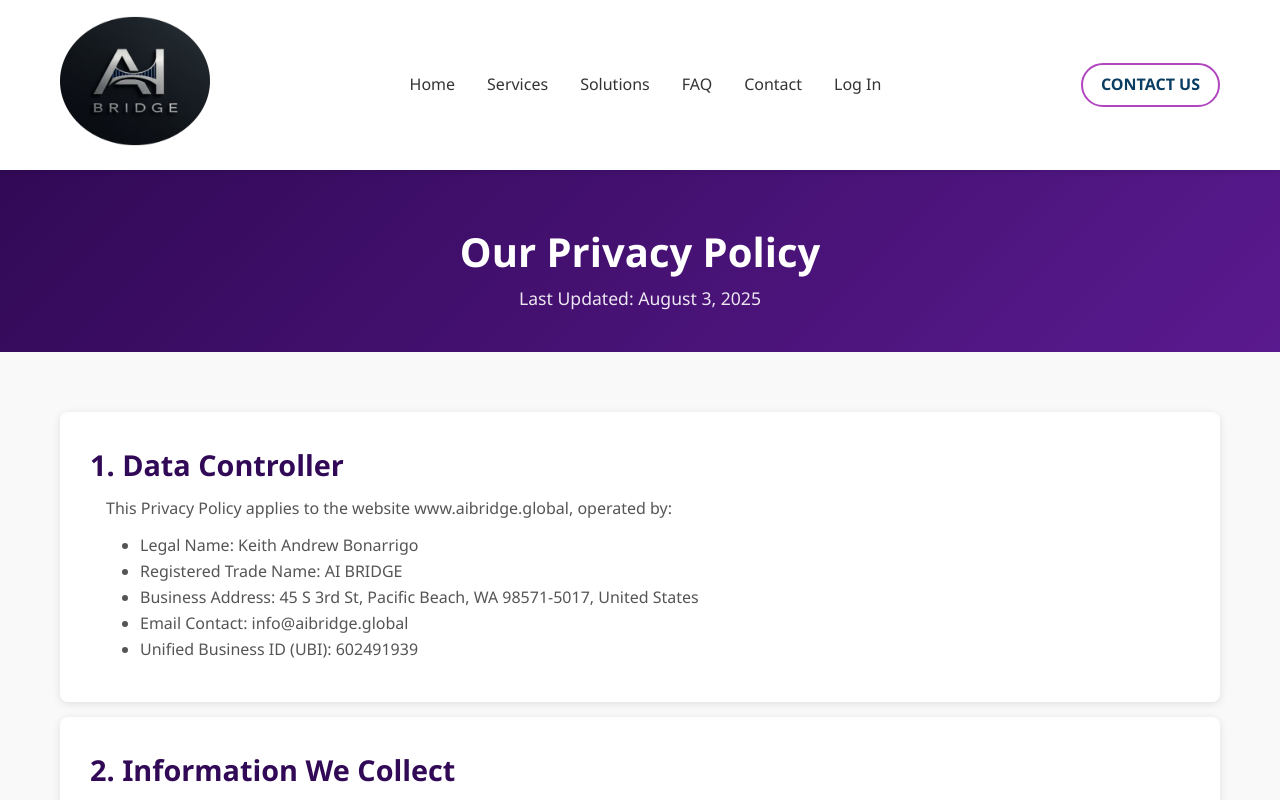
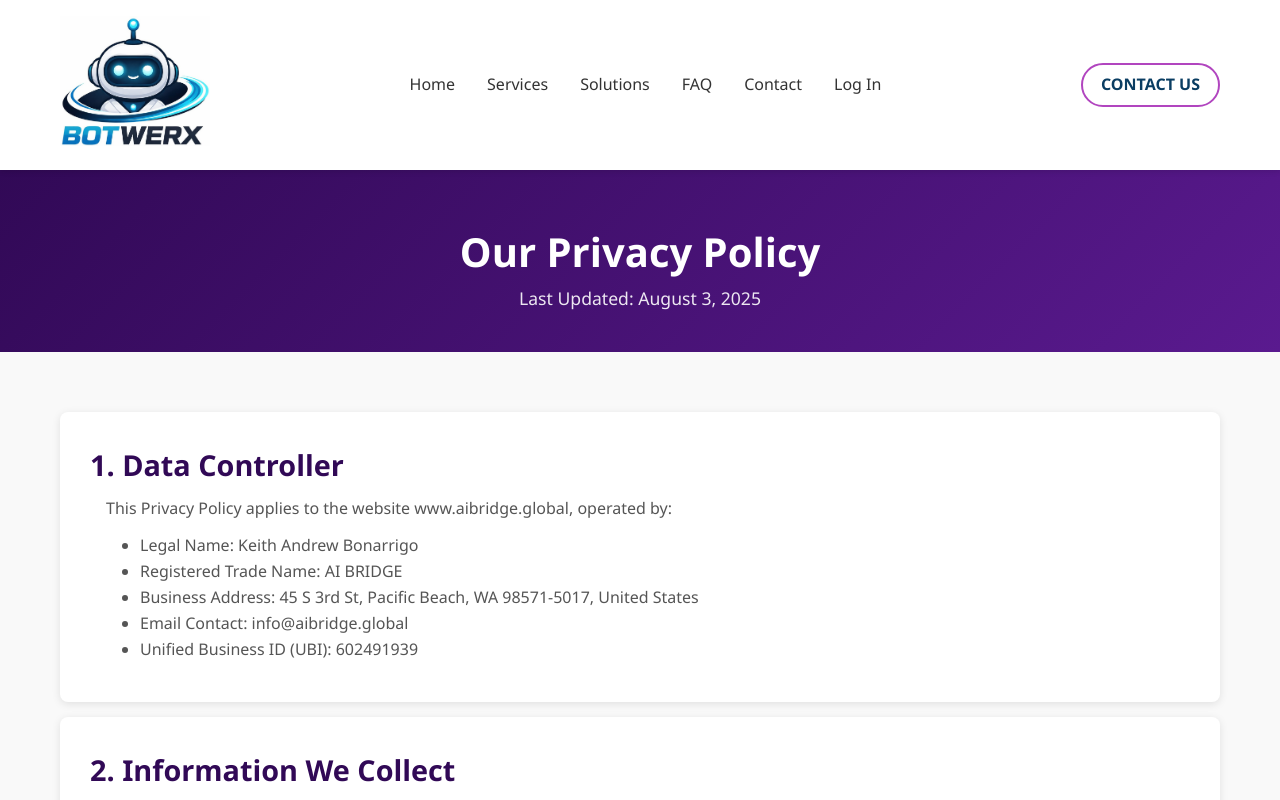
Before and after one commit to KeithBonarrigo/agent-frontend-react-dev, a React (Vite) app: page /privacy in a window 1280 px wide. Built offline with nearby package versions, Linux system fonts and the light colour scheme.

Commit message:
adjusting header

```diff
--- a/src/components/HomeHeader.jsx
+++ b/src/components/HomeHeader.jsx
@@ -44,18 +44,18 @@ export default function HomeHeader() {
   const getLogoConfig = () => {
     const hostname = domainInfo?.hostname;
 
-    if (hostname === 'botwerx.ai' || hostname?.includes('botwerx.ai')) {
-      console.log("🎨 Using BotWerx logo for domain:", hostname);
+    if (hostname?.includes('aibridge.global') || hostname?.includes('base')) {
+      console.log("🎨 Using AI Bridge logo for domain:", hostname);
       return {
-        src: '/img/logo-botwerx.jpeg',
+        src: '/img/AI-Bridge-Logo-Med2.png',
         alt: companyName
       };
     }
 
-    // Default logo for all other domains
-    console.log("🎨 Using default AI Bridge logo for domain:", hostname);
+    // Default logo (BotWerx) for all other domains
+    console.log("🎨 Using BotWerx logo for domain:", hostname);
     return {
-      src: '/img/AI-Bridge-Logo-Med2.png',
+      src: '/img/logo-botwerx.jpeg',
       alt: companyName
     };
   };
```
